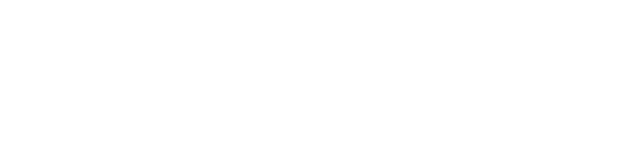
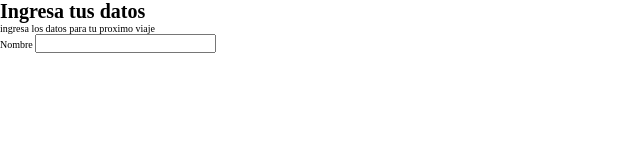
Before and after one commit to RavenHrafnagud/FormularioDeEncuestas, a plain HTML site: page index.html in a window 1280 px wide. Shown: the whole page, without its empty margins (0-640 px from the left). Drawn offline with Linux system fonts and the light colour scheme.

Commit message:
agregue imagenes en la carpeta img y aplique atributos hasta la historia numero 4

```diff
--- a/index.html
+++ b/index.html
@@ -3,20 +3,27 @@
     <head>
         <meta charset="utf-8"/>
         <meta http-equiv="X-UA-Compatible" content="IE=edge">
-        <meta name="description" content=""/>
+        <meta name="description" content="es un formulario de viajes"/>
         <meta name="robots" content="index,follow"/>
         <meta name="viewport" content="width=device-width, initial-scale=1.0"/>
         <link rel="stylesheet" href="./style.css"/>
         <link rel="stylesheet" href="./tablet.css" media="screen and (min-width: 768px)"/>
         <link rel="stylesheet" href="./desktop.css" media="screen and (min-width: 1200px)"/>
-        <title></title>
+        <title>Formulario de Viajes</title>
     </head>
     <body>
         <header>
-
+            <h1 id="title">Ingresa tus datos</h1>
+            <p id="description">ingresa los datos para tu proximo viaje</p>
         </header>
         <main>
-
+            <section>
+                <form action="" id="survey-form">
+                    <label for="">Nombre</label>
+                    <input type="text" id="name">
+                </form>
+            </section>
         </main>
+        <script src="https://cdn.freecodecamp.org/testable-projects-fcc/v1/bundle.js"></script>
     </body>
 </html>
```
Also changed, not shown: img/fondo_large.jpg (added), img/fondo_medium.jpg (added), img/fondo_small.jpg (added).
